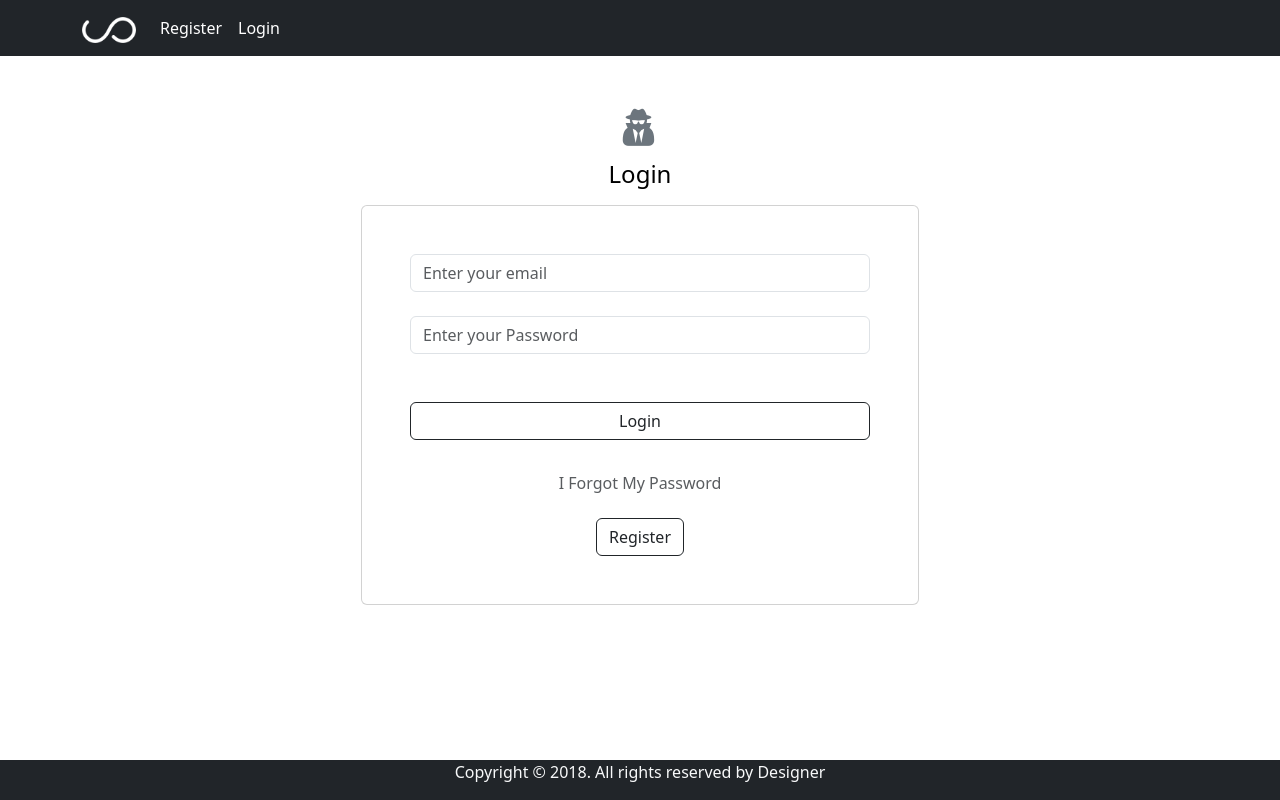
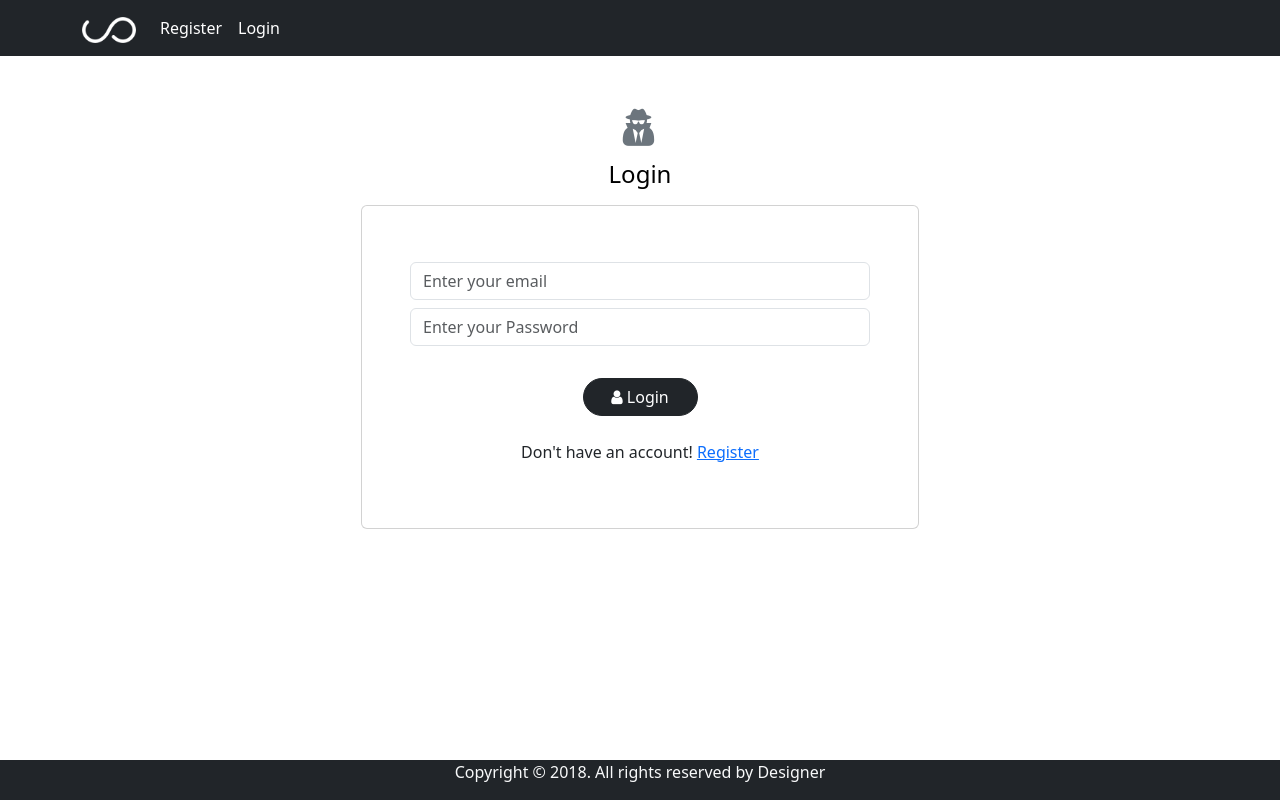
Before and after one commit to TebaNady/React, a React (Create React App) app: page /login in a window 1280 px wide. Built offline with nearby package versions, Linux system fonts and the light colour scheme.

Commit message:
Add log validations

```diff
--- a/src/Components/Header/Header.jsx
+++ b/src/Components/Header/Header.jsx
@@ -2,7 +2,7 @@ import React from 'react'
 import logo from '../../Images/logo300.png'
 import { Link } from 'react-router-dom'
 export default function Header() {
-    return (
+       return (
         <nav className="navbar navbar-expand-lg bg-custom navbar-dark bg-dark">
             <div className="container">
                 <Link className="navbar-brand" to="home">
--- a/src/Components/Login/Login.jsx
+++ b/src/Components/Login/Login.jsx
@@ -1,20 +1,60 @@
-import React from 'react'
-import { Link } from 'react-router-dom'
+import React, { useState } from 'react'
+import { Link, useNavigate } from 'react-router-dom'
+import { useFormik } from 'formik'
+import * as Yup from 'yup'
+import axios from 'axios'
 
 export default function Login() {
+  let navigate = useNavigate()
+  const [isLoading, setIsLoading] = useState(false);
+  const [apiError, setApiError] = useState();
+  async function login(values) {
+    setIsLoading(true)
+    await axios.post(`https://sara7aiti.onrender.com/api/v1/user/signin`, values).then((data) => {
+      console.log(data.data);
+    if (data.data.message == "welcome") {
+        setIsLoading(false)
+        navigate("/user")
+      }
+    }).catch((err) => {
+      setApiError(err.response.data.error)
+      setIsLoading(false)
+    })
+  }
+  const validationSchema = Yup.object({
+    email: Yup.string().required("Email is required, sample: teba7033@gmail.com"),
+    password: Yup.string().required("Password is required")
+  })
+  const formik = useFormik({
+    initialValues: {
+      email: "",
+      password: ""
+    }, validationSchema,
+    onSubmit: (values) => {
+      login(values)
+    }
+  })
   return (
     <div className="container text-center my-5">
       <div className="user my-3">
         <h1><i className="fa fa-user-secret text-secondary"></i></h1>
         <h4 className="login">Login</h4>
       </div>
+      {apiError ? <div className='alert alert-danger'><i className="fa fa-exclamation"></i> {apiError}</div> : ""}
       <div className="card p-5 w-50 m-auto">
-            <form method="POST" action="/handleLogin">
-                <input className="form-control" placeholder="Enter your email" type="text" name="email"/>
-                <input className="form-control my-4 " placeholder="Enter your Password" type="password" name="password"/>
-                <button className="btn btn-outline-dark my-4 w-100 rounded">Login</button>
-                <p><Link className="text-muted forgot btn" to="">I Forgot My Password</Link></p>
-                <Link className="btn btn-outline-dark" to="/register">Register</Link>
+        <form onSubmit={formik.handleSubmit}>
+          <input className="form-control my-2" onBlur={formik.handleBlur} placeholder="Enter your email" type="text" name="email" value={formik.values.email} onChange={formik.handleChange} />
+          {formik.errors.email && formik.touched.email ? <div className='alert alert-danger'>
+            {formik.errors.email}
+          </div> : ""}
+          <input className="form-control my-2" onBlur={formik.handleBlur} placeholder="Enter your Password" type="password" name="password" value={formik.values.password} onChange={formik.handleChange} />
+          {formik.errors.password && formik.touched.password ? <div className='alert alert-danger'>
+            {formik.errors.password}
+          </div> : ""}
+          <button className="btn btn-dark my-4 w-25 rounded-pill">
+          {isLoading ? <i className='fa fa-spin fa-spinner'></i> : <><i className='fa fa-user'></i> Login </>}</button>
+          {/* <Link className="text-muted forgot">I Forgot My Password</Link> */}
+          <p>Don't have an account! <Link to="/register">Register</Link></p>
         </form>
       </div>
     </div>
--- a/src/Components/Register/Register.jsx
+++ b/src/Components/Register/Register.jsx
@@ -1,6 +1,7 @@
+import axios from 'axios'
 import { useFormik } from 'formik'
-import React from 'react'
-import { Link } from 'react-router-dom'
+import React, { useState } from 'react'
+import { Link, useNavigate } from 'react-router-dom'
 import * as Yup from 'yup'
 export default function Register() {
   // const validate = (values) => {
@@ -43,12 +44,29 @@ export default function Register() {
   //   }
   //   return errors;
   // }
+  const [isLoading, setIsLoading] = useState(false);
+  const [apiError, setApiError] = useState();
+  let navigate = useNavigate()
+
+  async function register(values) {
+    setIsLoading(true)
+    await axios.post(`https://sara7aiti.onrender.com/api/v1/user`, values).then((data) => {
+      if (data.data.message == "Added") {
+        setIsLoading(false)
+        navigate("/login")
+      }
+    }).catch((err) => {
+      setApiError(err.response.data.error)
+      setIsLoading(false)
+    })
+  }
+
   const validationSchema = Yup.object({
-    name: Yup.string().max(15,"Name must be less than 15 characters").min(3,"Name must be more than 3 characters").required("Name is required"),
+    name: Yup.string().max(15, "Name must be less than 15 characters").min(3, "Name must be more than 3 characters").required("Name is required"),
     email: Yup.string().email("Please enter a valid email").required("Email is required, sample: teba7033@gmail.com"),
-    password: Yup.string().matches(/^[A-Z][a-z0-9]{4,8}$/,"Please enter a valid password, must start with capital letter and include numbers").required("Password is required"),
-    rePassword: Yup.string().matches(/^[A-Z][a-z0-9]{4,8}$/,"Password doesn't match").required("Password Confirmation is required"),
-    age: Yup.number().max(10,"Age must be less than 10").min(60,"Age must be less than 60").required("Age is required")
+    password: Yup.string().matches(/^[A-Z][a-z0-9]{4,8}$/, "Please enter a valid password, must start with capital letter").min(8, "Password must be at least 8 characters").required("Password is required"),
+    rePassword: Yup.string().oneOf([Yup.ref("password")], 'Passwords must match').required("Password Confirmation is required"),
+    age: Yup.number().required("Age is required").positive().integer()
   })
   const formik = useFormik({
     initialValues: {
@@ -59,7 +77,7 @@ export default function Register() {
       age: 0
     }, validationSchema,
     onSubmit: (values) => {
-      console.log("Done");
+      register(values)
     }
   })
   return (
@@ -68,6 +86,7 @@ export default function Register() {
         <h1><i className="fa fa-edit user-icon"></i></h1>
         <h4 className="login">Register</h4>
       </div>
+      {apiError ? <div className='alert alert-danger'><i className="fa fa-exclamation"></i> {apiError}</div> : ""}
       <div className="card p-5 w-50 m-auto">
         <form onSubmit={formik.handleSubmit}>
           <input className="form-control" onBlur={formik.handleBlur} placeholder="Enter your Name" type="text" name="name" value={formik.values.name} onChange={formik.handleChange} />
@@ -82,16 +101,17 @@ export default function Register() {
           {formik.errors.age && formik.touched.age ? <div className='alert alert-danger'>
             {formik.errors.age}
           </div> : ""}
-          <input className="form-control" onBlur={formik.handleBlur} placeholder="Enter your Password" type="password" name="password" value={formik.values.password} onChange={formik.handleChange} />
+          <input className="form-control my-2" onBlur={formik.handleBlur} placeholder="Enter your Password" type="password" name="password" value={formik.values.password} onChange={formik.handleChange} />
           {formik.errors.password && formik.touched.password ? <div className='alert alert-danger'>
             {formik.errors.password}
           </div> : ""}
-          <input className="form-control  my-2" onBlur={formik.handleBlur} placeholder="Password Confirmation" type="password" name="rePassword" value={formik.values.rePassword} onChange={formik.handleChange} />
+          <input className="form-control my-2" onBlur={formik.handleBlur} placeholder="Password Confirmation" type="password" name="rePassword" value={formik.values.rePassword} onChange={formik.handleChange} />
           {formik.errors.rePassword && formik.touched.rePassword ? <div className='alert alert-danger'>
             {formik.errors.rePassword}
           </div> : ""}
-          <button className="btn btn-outline-dark my-4 w-100 rounded" type='submit'>Register</button>
-          <Link className="btn btn-outline-dark" to="/login">Login</Link>
+          <button className="btn btn-dark my-4 w-25 rounded-pill" type='submit'>
+            {isLoading ? <i className='fa fa-spin fa-spinner'></i> : <><i className='fa fa-edit'></i> Register </>}</button>
+          <p>Already have an account! <Link to="/login">Login</Link></p>
         </form>
       </div>
     </div>
--- a/src/Components/User/User.jsx
+++ b/src/Components/User/User.jsx
@@ -0,0 +1,22 @@
+import React from 'react'
+import avatar from '../../Images/avatar.png'
+
+export default function User() {
+  return (
+    <div className="container text-center py-5 my-5 text-center">
+        <div className="card py-5 mb-5">
+            <a href="" data-toggle="modal" data-target="#profile">
+                <img src={avatar} className="avatar" alt=""/>
+            </a>
+            <h3 className="py-2">Nourhan Saeed</h3>
+            <div className="container w-50 m-auto">
+                <form action="" method="post">
+                    <textarea className="form-control" name="" id="" cols="10" rows="9" placeholder="You cannot send a Sarahah to yourself, share your profile with your friends :)"></textarea>
+                    <button className="btn btn-outline-info mt-3"><i className="fa fa-paper-plane"></i> Send</button>
+                </form>
+            </div>
+        </div>
+        <button data-toggle="modal" data-target="#share" className="btn btn-dark share "><i className="fa fa-share-alt"></i>  Share Profile</button>
+        </div>
+  )
+}
--- /dev/null
+++ b/src/Context/counter.js
@@ -0,0 +1,9 @@
+import { createContext, useState } from "react";
+
+export let CounterContext = createContext();
+function CounterContextProvider({children}){
+    const [counter,setCounter] = useState(80)
+    return <CounterContext.Provider value={counter}>{children}</CounterContext.Provider>
+}
+
+export default CounterContextProvider;
--- a/src/index.js
+++ b/src/index.js
@@ -6,12 +6,13 @@ import reportWebVitals from './reportWebVitals';
 import 'bootstrap/dist/css/bootstrap.min.css'
 import 'bootstrap/dist/js/bootstrap.bundle.min.js'
 import 'font-awesome/css/font-awesome.min.css';
+import CounterContextProvider from './Context/counter';
 
 const root = ReactDOM.createRoot(document.getElementById('root'));
 root.render(
-  <React.StrictMode>
+  <CounterContextProvider>
     <App />
-  </React.StrictMode>
+  </CounterContextProvider>
 );
 
 // If you want to start measuring performance in your app, pass a function
```
Also changed, not shown: src/Components/Messages/Messages.jsx (+7 -0 lines). Lines whose indentation alone changed are shown as unchanged.
